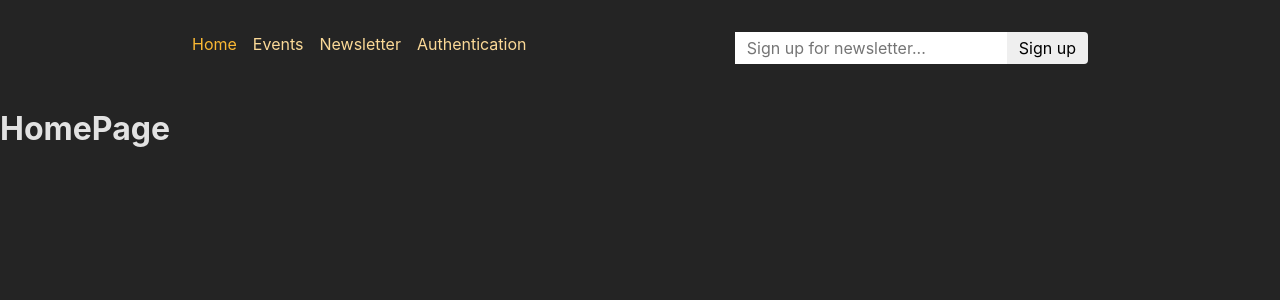
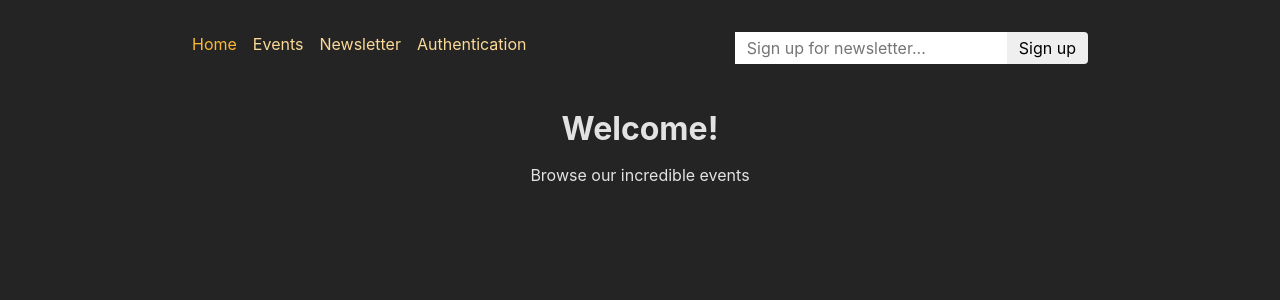
Before and after one commit to nadiia-dev/event-flow, a React (Vite) app: page / in a window 1280 px wide. Shown: the top 300 px of the page. Built offline with nearby package versions, Linux system fonts and the light colour scheme.

Commit message:
customized home page

```diff
--- a/src/pages/Home.jsx
+++ b/src/pages/Home.jsx
@@ -1,5 +1,11 @@
+import PageContent from "../components/PageContent";
+
 function HomePage() {
-  return <h1>HomePage</h1>;
+  return (
+    <PageContent title={"Welcome!"}>
+      <p>Browse our incredible events</p>
+    </PageContent>
+  );
 }
 
 export default HomePage;
```
